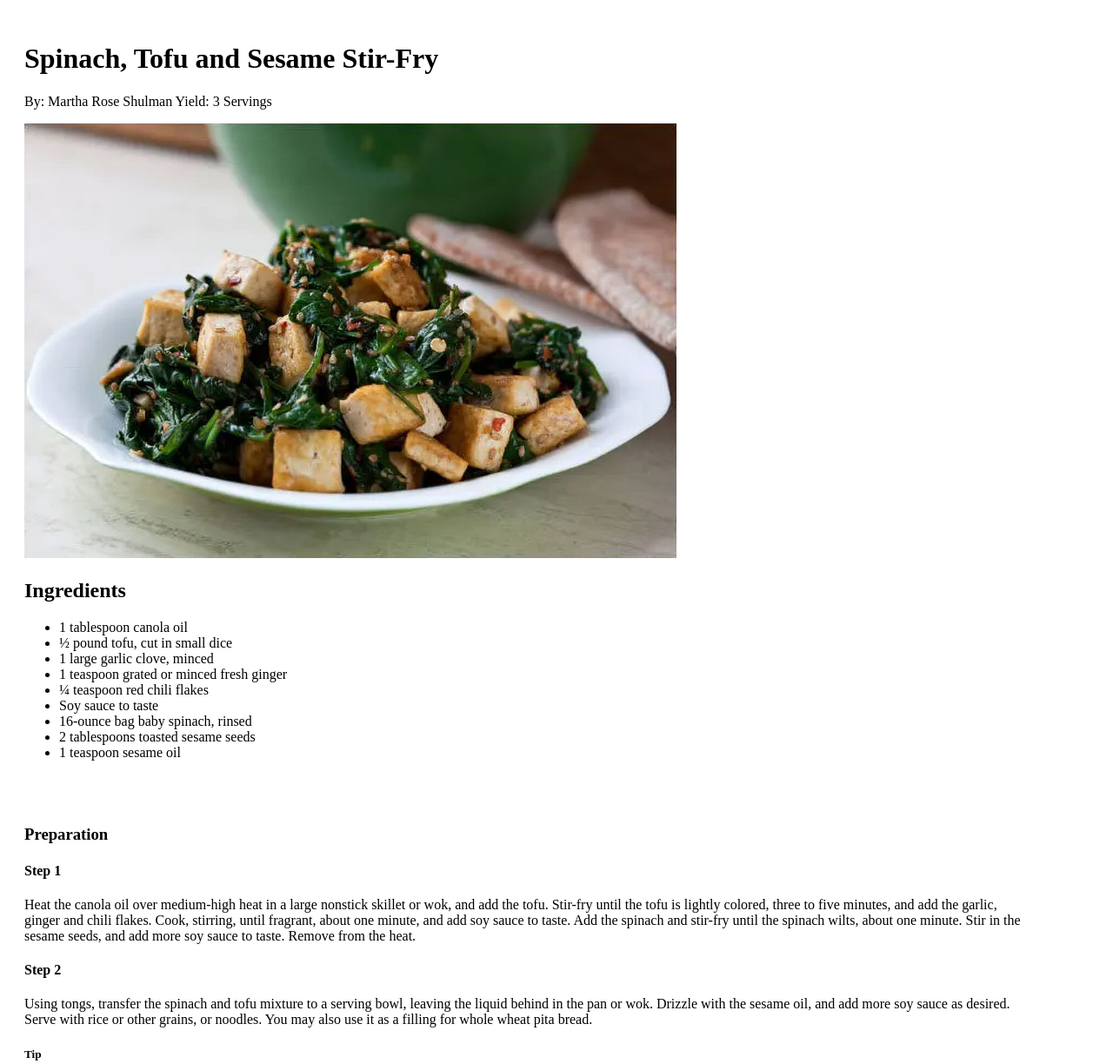
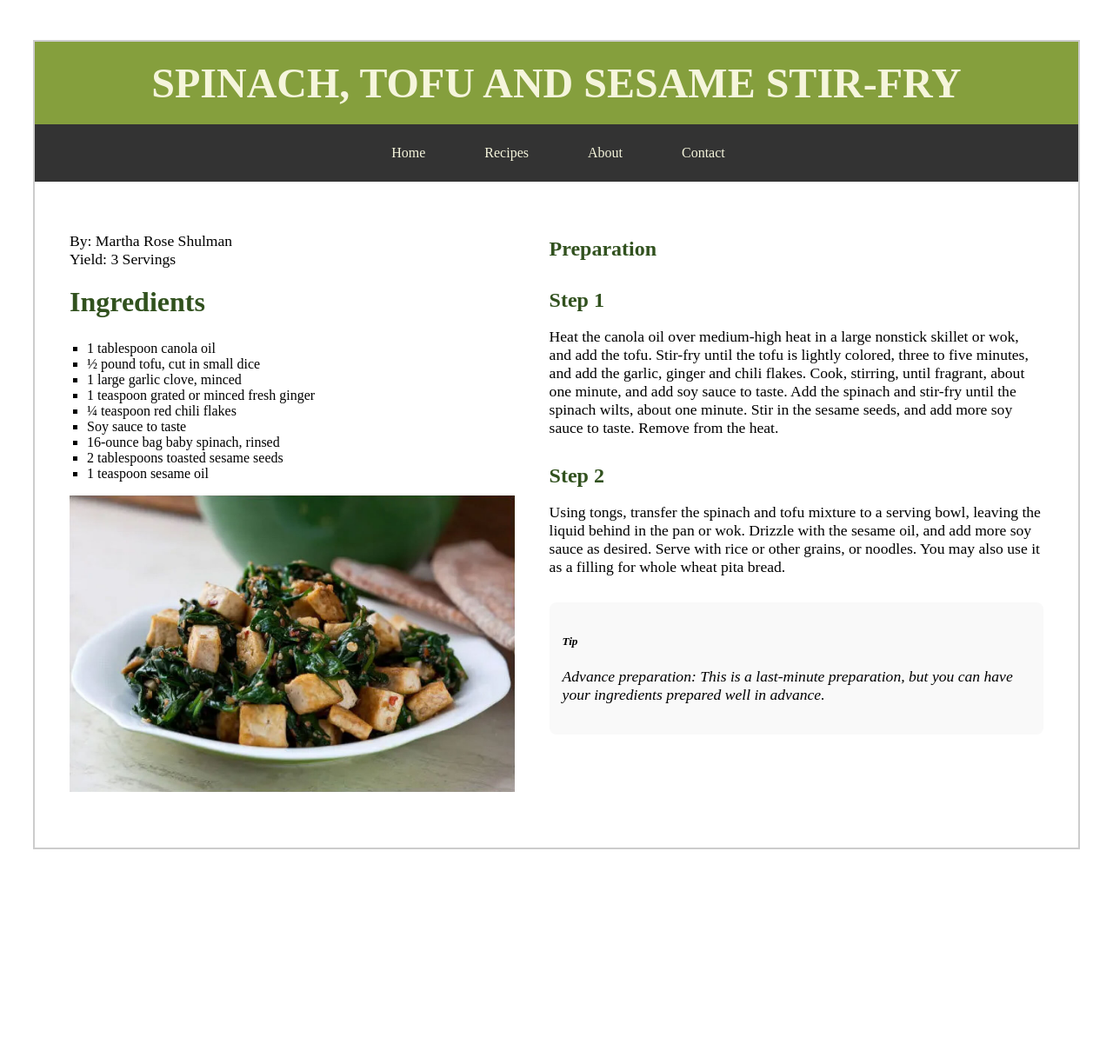
Before and after one commit to Fodya4/exercise7, a plain HTML site: page index.html in a window 1280 px wide. Shown: the top 1224 px of the page at 87% size. After the commit the page ends 997 px from the top, so only its background shows below. Drawn offline with Linux system fonts and the light colour scheme.

Commit message:
finished everything

```diff
--- a/index.html
+++ b/index.html
@@ -5,53 +5,164 @@
   <head>
     <meta charset="UTF-8">
     <title>
-      Exercise 7 GBDA 220
+      Exercise 7 GBDA 228
     </title>
    <!--Made by Fodé Doumbouya on Saturday November 9th,2024-->
     <style>
-      .central {
-        width: 1200px;
-        margin: 0px
+   body {
+        font-family: 'Montserrat', sans-serif;
+        color: #333;
+        background-color: #f4f4f4;
+        margin: 0;
+        padding: 0;
+        line-height: 1.6;
       }
 
-      .left-column {
-        flex: 1 1 45%
+      .wrapper {
+        width: 1200px;
+        margin: 20px auto;
+        border: 2px solid #ccc;
+        background-color: #ffffff;
       }
 
-      .right-column {
-        flex: 1 1 45%
+      #header {
+        background-color: #859F3D;
+        padding: 20px;
+        color: beige;
+        text-align: center;
       }
 
-      .right-column img {
-        width: 100%;
-        height: auto;
+      h1 {
+        font-family: 'Montserrat', serif;
+        font-size: 3em;
+        margin: 0;
+        text-transform: uppercase;
+      }
+
+      #footer {
+        clear: both;
+        background-color: #2c3e50;
+        color: white;
+        text-align: center;
+        padding: 10px;
+        font-size: 0.9em;
+      }
+
+      .recipe-container {
+        display: flex;
+        justify-content: space-between;
+        padding: 20px;
       }
 
       .left-column, .right-column {
         padding: 20px;
       }
+
+      .left-column {
+        width: 45%;
+      }
+
+      .right-column {
+        width: 50%;
+      }
+
+      h2 {
+        font-family: 'Montserrat', serif;
+        font-size: 2em;
+        color: #31511E;
+        margin-top: 0;
+      }
+
+      h3, h4 {
+        font-family: 'Montserrat', serif;
+        font-size: 1.5em;
+        color: #31511E;
+      }
+
+      h4 {
+        margin-bottom: 10px;
+      }
+
+      ul {
+        list-style-type: square;
+        padding-left: 20px;
+      }
+
+      p {
+        font-size: 1.1em;
+        margin-bottom: 20px;
+      }
+
+      figure {
+        margin: 0;
+      }
+
+      img {
+        width: 100%;
+        height: auto;
+        margin-bottom: 20px;
+      }
+
+      .tip {
+        background-color: #f9f9f9;
+        padding: 15px;
+        border-radius: 8px;
+        font-style: italic;
+        margin-top: 30px;
+      }
+
+      #navigation {
+        background-color: #333;
+        padding: 10px;
+        text-align: center;
+      }
+
+      #navigation ul {
+        list-style-type: none;
+        margin: 0;
+        padding: 0;
+        overflow: hidden;
+      }
+
+      #navigation li {
+        display: inline;
+      }
+
+      #navigation li a {
+        color: beige;
+        padding: 14px 20px;
+        text-decoration: none;
+        display: inline-block;
+      }
+
+      #navigation li a:hover {
+        background-color: #111;
+      }
     </style>
   </head>
   <body>
-<div class="central">
-  <div class="left-column">
-
+<div class="wrapper">
+  <div id="header">
     <h1>
      Spinach, Tofu and Sesame Stir-Fry
     </h1>
+  </div>
 
-<p>
-By: Martha Rose Shulman
-Yield: 3 Servings
-</p>
+  <div id="navigation">
+      <ul>
+      <li><a href="#">Home</a></li>
+      <li><a href="#">Recipes</a></li>
+      <li><a href="#">About</a></li>
+      <li><a href="#">Contact</a></li>
+     </ul>
+  </div>
 
-<img src="recipe-photo-Enhanced-SR.jpg" alt="Tofu and Sesame Stir-Fry" width="750" height="500">
+<div class="recipe-container">
+<div class="left-column">
+  <p>By: Martha Rose Shulman<br>Yield: 3 Servings</p>
 
-<h2>
- Ingredients
-</h2>
-
-
+  <div class="list-of-ingredients">
+    <h2>Ingredients</h2>
     <ul>
   <li>1 tablespoon canola oil</li>
   <li>½ pound tofu, cut in small dice</li>
@@ -64,35 +175,26 @@ Yield: 3 Servings
   <li>1 teaspoon sesame oil</li>
   </ul>
   </div>
+  <img src="recipe-photo-Enhanced-SR.jpg" alt="Tofu and Sesame Stir-Fry" width="750" height="500">
+  </div>
 
 <div class="right-column">
-<h3>
- Preparation
-</h3>
+  <div class="Preparation">
+<h3>Preparation </h3>
 
-<h4>
- Step 1
-</h4>
+      <h4>Step 1</h4>
+      <p> Heat the canola oil over medium-high heat in a large nonstick skillet or wok, and add the tofu. Stir-fry until the tofu is lightly colored, three to five minutes, and add the garlic, ginger and chili flakes. Cook, stirring, until fragrant, about one minute, and add soy sauce to taste. Add the spinach and stir-fry until the spinach wilts, about one minute. Stir in the sesame seeds, and add more soy sauce to taste. Remove from the heat.</p>
 
-<p>
-  Heat the canola oil over medium-high heat in a large nonstick skillet or wok, and add the tofu. Stir-fry until the tofu is lightly colored, three to five minutes, and add the garlic, ginger and chili flakes. Cook, stirring, until fragrant, about one minute, and add soy sauce to taste. Add the spinach and stir-fry until the spinach wilts, about one minute. Stir in the sesame seeds, and add more soy sauce to taste. Remove from the heat.
-</p>
+      <h4>Step 2</h4>
+      <p>Using tongs, transfer the spinach and tofu mixture to a serving bowl, leaving the liquid behind in the pan or wok. Drizzle with the sesame oil, and add more soy sauce as desired. Serve with rice or other grains, or noodles. You may also use it as a filling for whole wheat pita bread.</p>
+</div>
 
-<h4>
- Step 2
-</h4>
+<div class="tip">
 
-<p>
-  Using tongs, transfer the spinach and tofu mixture to a serving bowl, leaving the liquid behind in the pan or wok. Drizzle with the sesame oil, and add more soy sauce as desired. Serve with rice or other grains, or noodles. You may also use it as a filling for whole wheat pita bread.
-</p>
-
-<h5>
- Tip
-</h5>
-
-<p>
-Advance preparation: This is a last-minute preparation, but you can have your ingredients prepared well in advance.
-</p>
+      <h5>Tip</h5>
+      <p>Advance preparation: This is a last-minute preparation, but you can have your ingredients prepared well in advance.</p>
+ </div>
+  </div>
    </div>
     </div>
      </body>
```
Lines whose indentation alone changed are shown as unchanged.
